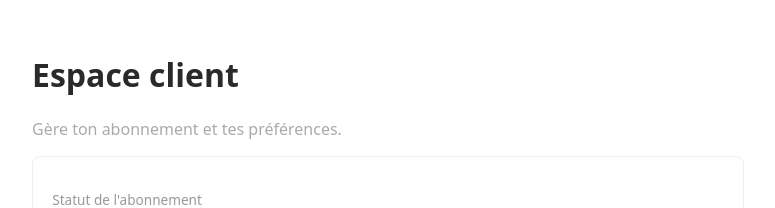
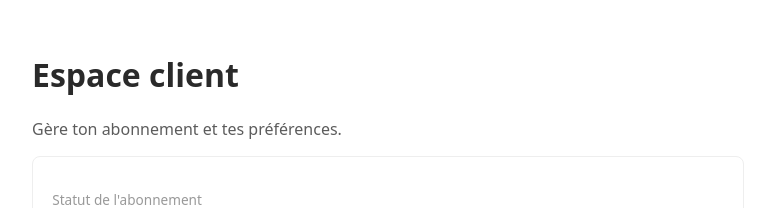
Before and after one commit to ynov-x-anthony/AMIR_Mohand_Arezki_Ally, a React (Vite) app: page / in a window 1280 px wide. Shown: the top 208 px of the page, without its empty margins (252-1027 px from the left). Built offline with nearby package versions, Linux system fonts and the light colour scheme.

Commit message:
contraste : .subtitle en #5c5c5c (6,69:1)

```diff
--- a/src/App.css
+++ b/src/App.css
@@ -1,6 +1,6 @@
 .page { background: #ffffff; }
 h1 { color: #2a2a2a; }
-.subtitle { color: #aaaaaa; } /* trop clair : ~2.3:1 */
+.subtitle { color: #5c5c5c; } /* 6.69:1 */
 
 .card {
   border: 1px solid #eee;
```
